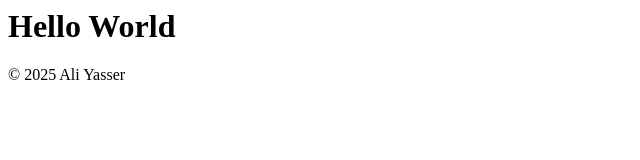
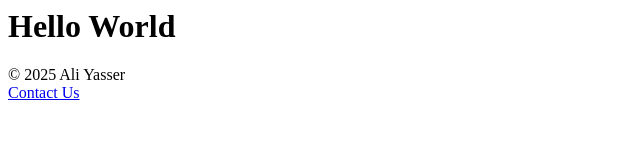
Before and after one commit to AliYasser2003/my-first-website, a plain HTML site: page index.html in a window 1280 px wide. Shown: the full height of the page, 0-640 px from the left. Drawn offline with Linux system fonts and the light colour scheme.

Commit message:
Added contact page and link in homepage

```diff
--- a/index.html
+++ b/index.html
@@ -1,2 +1,3 @@
 <html></html><head><title>My Site</title></head><body><h1>Hello World</h1></body></html>
 <footer>© 2025 Ali Yasser</footer>
+<a href="contact.html">Contact Us</a>
```
Also changed, not shown: contact.html (added, +1 -0 lines).
